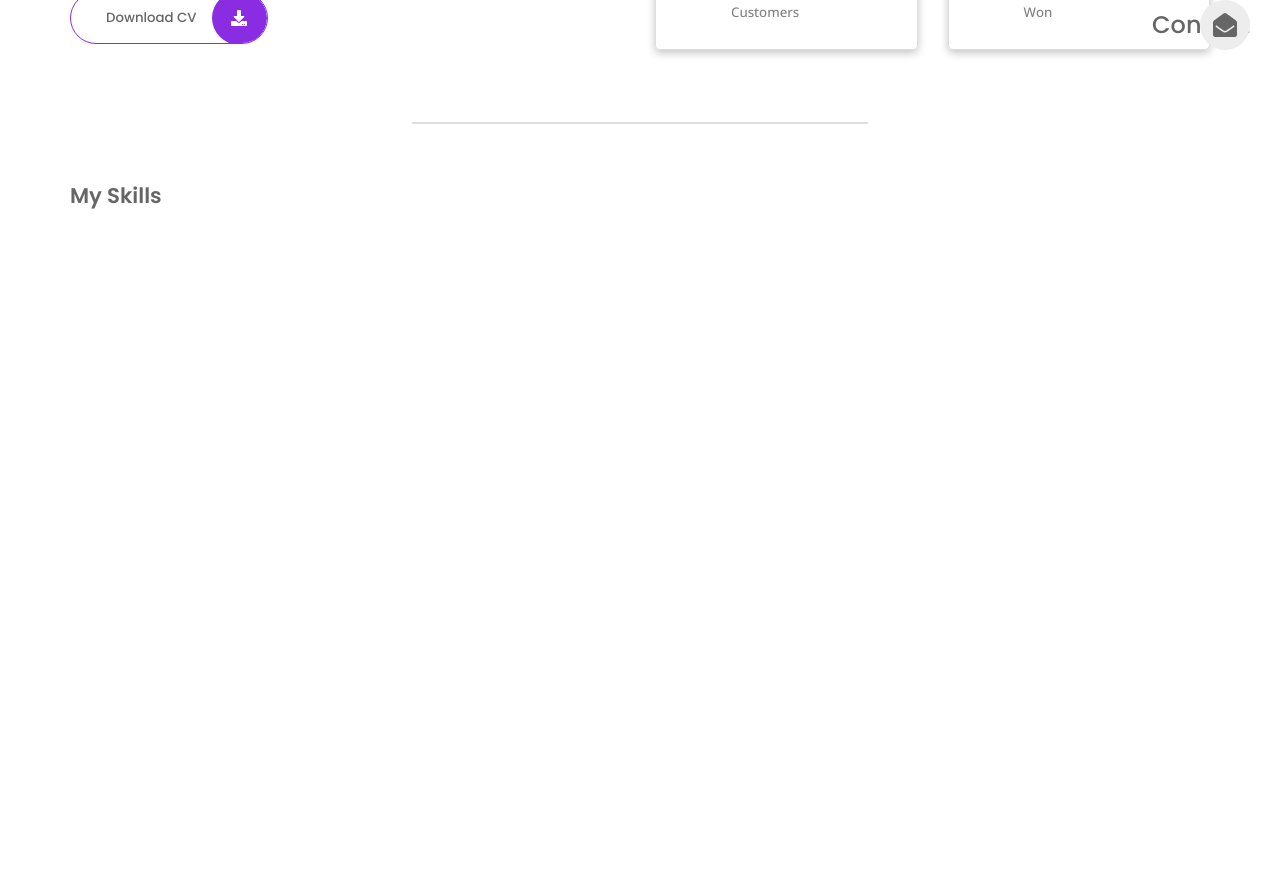
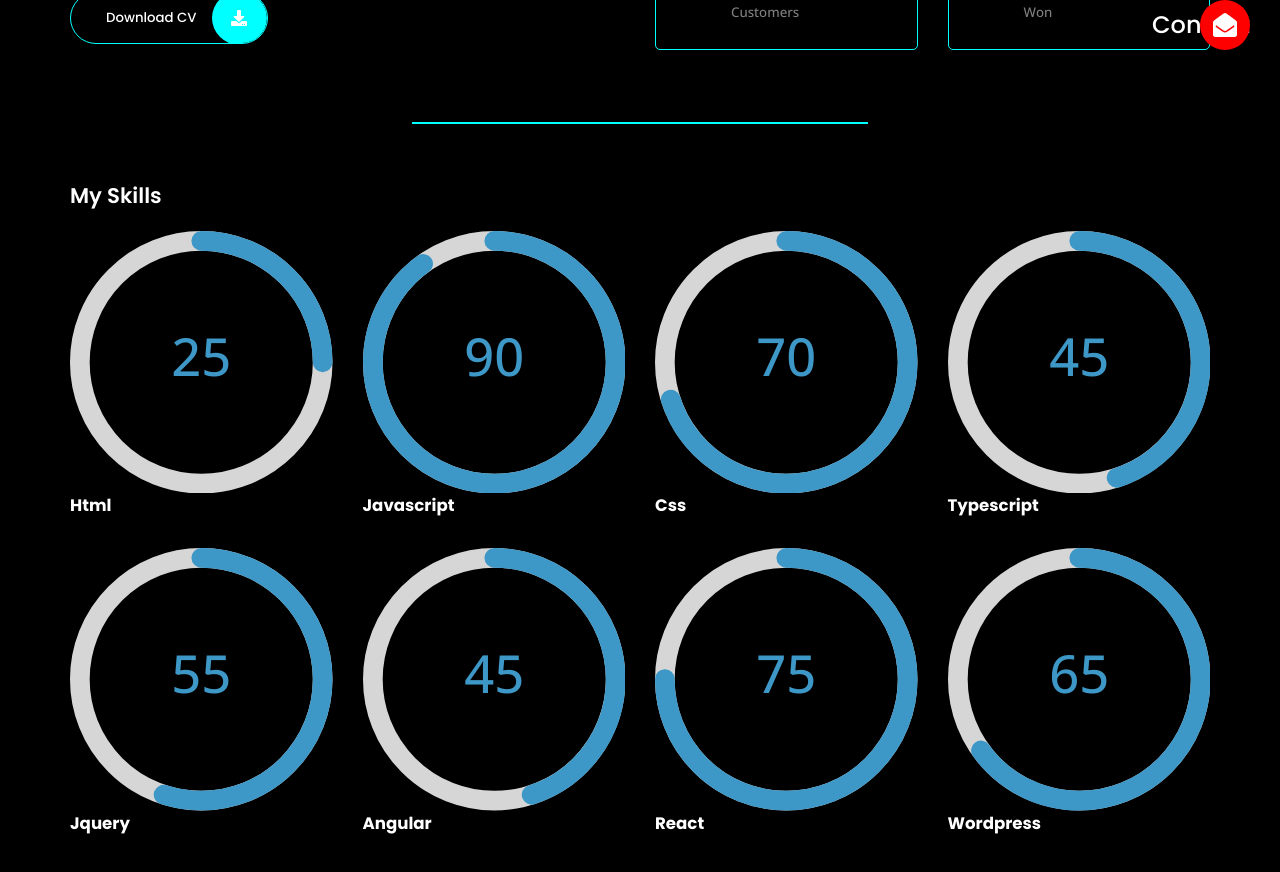
Before and after one commit to akramov1807/portfolio, a React (Create React App) app in the folder portfolio/: page /about in a window 1280 px wide. Shown: the part 480-1352 px from the top of the page. Before the commit the page ends 800 px from the top, so only its background shows below. Built offline with nearby package versions, Linux system fonts and the light colour scheme.

Commit message:
darkmode begin

```diff
--- a/portfolio/package.json
+++ b/portfolio/package.json
@@ -10,6 +10,7 @@
     "html-react-parser": "^5.1.10",
     "react": "^18.3.1",
     "react-bootstrap": "^2.10.2",
+    "react-circular-progressbar": "^2.1.0",
     "react-dom": "^18.3.1",
     "react-icons": "^5.2.1",
     "react-router-dom": "^6.23.1",
--- a/portfolio/src/App.css
+++ b/portfolio/src/App.css
@@ -1,12 +1,12 @@
 @import url('https://fonts.googleapis.com/css2?family=Open+Sans:ital,wght@0,300..800;1,300..800&family=Poppins:ital,wght@0,100;0,200;0,300;0,400;0,500;0,600;0,700;0,800;0,900;1,100;1,200;1,300;1,400;1,500;1,600;1,700;1,800;1,900&display=swap');
 
 :root {
-  --first-color: hsl(271, 76%, 53%);
-  --title-color: hsl(0, 0%, 40%);
+  --first-color: aqua;
+  --title-color: white;
   --text-color: hsl(0, 0%, 50%);
-  --body-color: hsl(0, 0%, 100%);
-  --container-color: hsl(0, 0%, 93%);
-  --border-color: hsl(0, 0%, 87%);
+  --body-color: black;
+  --container-color: red;
+  --border-color: aqua;
   --text-white: #fff;
 
   --body-font: "Open Sans", "Arial", sans-serif;
@@ -154,3 +154,11 @@ img {
   text-align: center;
   line-height: 60px;
 }
+
+.theme{
+  color: #fff;
+  position: absolute;
+  right: 0;
+  background-color: #fff;
+  z-index: 2;
+}
--- a/portfolio/src/App.js
+++ b/portfolio/src/App.js
@@ -8,11 +8,13 @@ import Portfolio from './pages/portfolio/Portfolio'
 import Contact from './pages/contact/Contact'
 import Footer from './components/Footer'
 import { Container } from 'react-bootstrap'
+import Theme from './components/Theme'
 
 export default function App() {
   return (
     <Container fluid>
       <Navbar />
+      <Theme/>
       <Routes>
         <Route path='/' element={<Home />} />
         <Route path='/about' element={<About />} />
--- /dev/null
+++ b/portfolio/src/components/Skills.js
@@ -0,0 +1,21 @@
+import React from 'react'
+import { skills } from './data'
+import { CircularProgressbar } from 'react-circular-progressbar';
+import 'react-circular-progressbar/dist/styles.css';
+
+export default function Skills() {
+    return (
+        <>
+            {skills.map(({ title, percentage }, index) => {
+                return (
+                    <div className='progress__box' key={index}>
+                        <div className='progress__circle'>
+                            <CircularProgressbar strokeWidth={7.5} text={`${percentage}`} value={percentage} />
+                        </div>
+                        <h3 className='skills__title'>{title}</h3>
+                    </div>
+                )
+            })}
+        </>
+    )
+}
--- /dev/null
+++ b/portfolio/src/components/Theme.js
@@ -0,0 +1,11 @@
+import React from 'react'
+import { FaMoon } from "react-icons/fa";
+import { FaSun } from "react-icons/fa6";
+
+export default function Theme() {
+  return (
+    <div className='theme'>
+        <div><FaMoon/></div>
+    </div>
+  )
+}
--- a/portfolio/src/components/data.js
+++ b/portfolio/src/components/data.js
@@ -96,3 +96,46 @@ export const stats=[
         title:'Awards <br/> Won',
     },
 ]
+
+export const skills=[
+    {
+        id:1,
+        title:'Html',
+        percentage:'25',
+    },
+    {
+        id:2,
+        title:'Javascript',
+        percentage:'90',
+    },
+    {
+        id:3,
+        title:'Css',
+        percentage:'70',
+    },
+    {
+        id:4,
+        title:'Typescript',
+        percentage:'45',
+    },
+    {
+        id:5,
+        title:'Jquery',
+        percentage:'55',
+    },
+    {
+        id:6,
+        title:'Angular',
+        percentage:'45',
+    },
+    {
+        id:7,
+        title:'React',
+        percentage:'75',
+    },
+    {
+        id:8,
+        title:'Wordpress',
+        percentage:'65',
+    },
+]
--- a/portfolio/src/index.css
+++ b/portfolio/src/index.css
@@ -7,6 +7,10 @@ body {
   -moz-osx-font-smoothing: grayscale;
 }
 
+::-webkit-scrollbar{
+  overflow: hidden;
+}
+
 code {
   font-family: source-code-pro, Menlo, Monaco, Consolas, 'Courier New',
     monospace;
--- a/portfolio/src/pages/about/About.js
+++ b/portfolio/src/pages/about/About.js
@@ -4,6 +4,7 @@ import Info from '../../components/Info'
 import Stats from '../../components/Stats'
 import { FaDownload } from 'react-icons/fa'
 import CV from '../../images/photo.jpg'
+import Skills from '../../components/Skills'
 
 
 export default function About() {
@@ -34,7 +35,10 @@ export default function About() {
       <div className='separator'></div>
 
       <section className='skills'>
-        <h3 className='section__subtitle'>My Skills</h3>
+        <h3 className='section__subtitle subtitle__center'>My Skills</h3>
+        <div className='skills__container grid'>
+          <Skills/>
+        </div>
       </section>
     </main>
   )
--- a/portfolio/src/pages/about/about.css
+++ b/portfolio/src/pages/about/about.css
@@ -45,7 +45,7 @@
     position: relative;
 }
 
-.stats__title::before{
+.stats__title::before {
     content: '';
     position: absolute;
     left: 0;
@@ -55,8 +55,12 @@
     background-color: var(--text-color);
 }
 
-.separator{
+.separator {
     border: 1px solid var(--border-color);
     max-width: 40%;
     margin: 72px auto 56px;
 }
+
+.skills__container {
+    grid-template-columns: repeat(4, 1fr);
+}
--- a/portfolio/src/pages/home/home.css
+++ b/portfolio/src/pages/home/home.css
@@ -8,6 +8,7 @@
 .home__img{
     height: 100%;
     object-fit: contain;
+    border: 2px solid var(--container-color);
     border-radius: 30px;
     box-shadow: 0 0 8px hsla(0, 0%, 0%, 0.3);
     z-index: 1;
```
Also changed, not shown: 1 other file (tests, documents, lock files or other folders).
